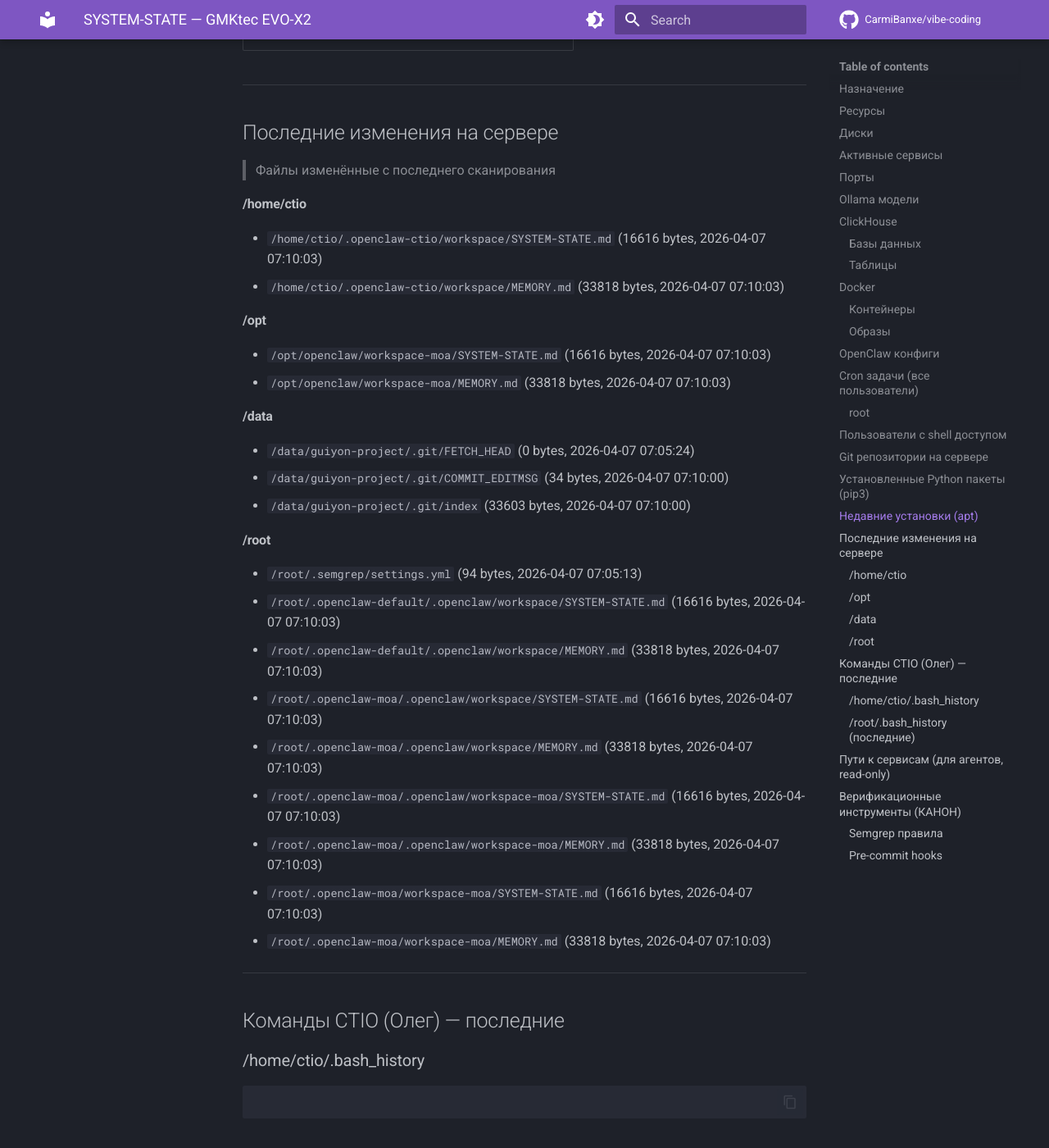
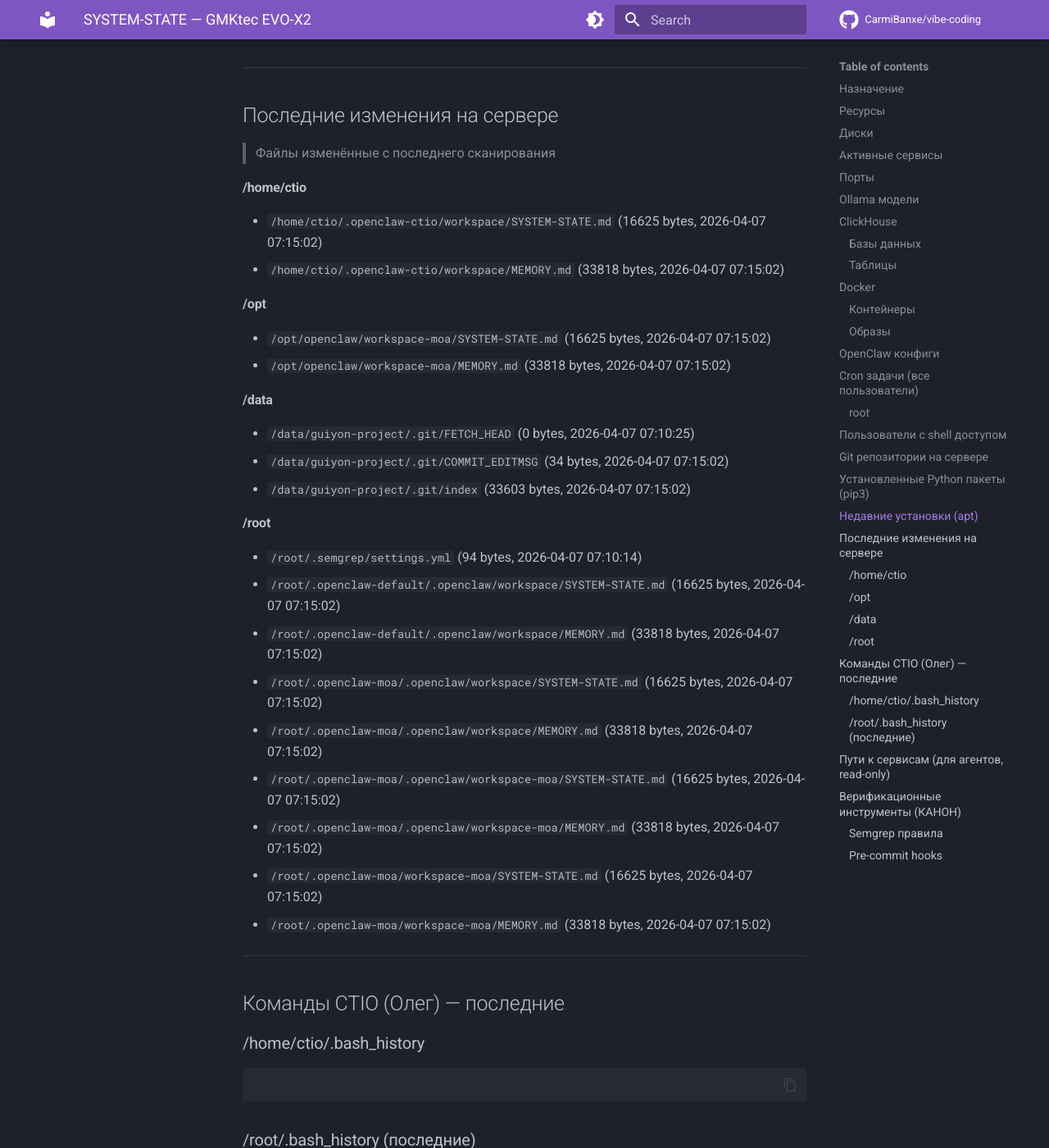
Before and after one commit to CarmiBanxe/vibe-coding, an MkDocs documentation site: the page built from docs/SYSTEM-STATE.md, in a window 1280 px wide and 1400 px high, scrolled down 13841 px. Shown: the whole window at 82% size. Built offline with MkDocs 1.6.1 and Material for MkDocs 9.7.7, drawn with Linux system fonts in a browser that asks for light colours; comment, search, counter and statistics services are not loaded; some of the changed text lies outside the part shown.

Commit message:
auto: SYSTEM-STATE v2 update (2026-04-07 07:15 CEST)

```diff
--- a/docs/SYSTEM-STATE.md
+++ b/docs/SYSTEM-STATE.md
@@ -1,6 +1,6 @@
 # SYSTEM-STATE — GMKtec EVO-X2
 > Автоматически обновляется каждые 5 минут
-> Последнее сканирование: 2026-04-07 07:10 CEST
+> Последнее сканирование: 2026-04-07 07:15 CEST
 > Источник: ctio-watcher.sh v2 (cron)
 
 ## Назначение
@@ -11,8 +11,8 @@
 ---
 
 ## Ресурсы
-- RAM: 11Gi / 30Gi (free: 1.6Gi)
-- Load: 1.84 2.24 2.43
+- RAM: 11Gi / 30Gi (free: 1.2Gi)
+- Load: 2.02 2.16 2.34
 - GPU VRAM used: 58.6 GB
 
 ## Диски
@@ -249,8 +249,8 @@
 | marble-src-marble-frontend:latest | 757MB |
 | marble-src-marble-backend:latest | 255MB |
 | andreysenov/firebase-tools:latest | 1.47GB |
+| jube.app:latest | 646MB |
 | <none>:<none> | 646MB |
-| jube.app:latest | 646MB |
 | mongo:8 | 950MB |
 | postgis/postgis:17-3.5 | 637MB |
 | postgres:17 | 453MB |
@@ -379,28 +379,28 @@
 
 
 #### /home/ctio
-- `/home/ctio/.openclaw-ctio/workspace/SYSTEM-STATE.md` (16616 bytes, 2026-04-07 07:10:03)
-- `/home/ctio/.openclaw-ctio/workspace/MEMORY.md` (33818 bytes, 2026-04-07 07:10:03)
+- `/home/ctio/.openclaw-ctio/workspace/SYSTEM-STATE.md` (16625 bytes, 2026-04-07 07:15:02)
+- `/home/ctio/.openclaw-ctio/workspace/MEMORY.md` (33818 bytes, 2026-04-07 07:15:02)
 
 #### /opt
-- `/opt/openclaw/workspace-moa/SYSTEM-STATE.md` (16616 bytes, 2026-04-07 07:10:03)
-- `/opt/openclaw/workspace-moa/MEMORY.md` (33818 bytes, 2026-04-07 07:10:03)
+- `/opt/openclaw/workspace-moa/SYSTEM-STATE.md` (16625 bytes, 2026-04-07 07:15:02)
+- `/opt/openclaw/workspace-moa/MEMORY.md` (33818 bytes, 2026-04-07 07:15:02)
 
 #### /data
-- `/data/guiyon-project/.git/FETCH_HEAD` (0 bytes, 2026-04-07 07:05:24)
-- `/data/guiyon-project/.git/COMMIT_EDITMSG` (34 bytes, 2026-04-07 07:10:00)
-- `/data/guiyon-project/.git/index` (33603 bytes, 2026-04-07 07:10:00)
+- `/data/guiyon-project/.git/FETCH_HEAD` (0 bytes, 2026-04-07 07:10:25)
+- `/data/guiyon-project/.git/COMMIT_EDITMSG` (34 bytes, 2026-04-07 07:15:02)
+- `/data/guiyon-project/.git/index` (33603 bytes, 2026-04-07 07:15:02)
 
 #### /root
-- `/root/.semgrep/settings.yml` (94 bytes, 2026-04-07 07:05:13)
-- `/root/.openclaw-default/.openclaw/workspace/SYSTEM-STATE.md` (16616 bytes, 2026-04-07 07:10:03)
-- `/root/.openclaw-default/.openclaw/workspace/MEMORY.md` (33818 bytes, 2026-04-07 07:10:03)
-- `/root/.openclaw-moa/.openclaw/workspace/SYSTEM-STATE.md` (16616 bytes, 2026-04-07 07:10:03)
-- `/root/.openclaw-moa/.openclaw/workspace/MEMORY.md` (33818 bytes, 2026-04-07 07:10:03)
-- `/root/.openclaw-moa/.openclaw/workspace-moa/SYSTEM-STATE.md` (16616 bytes, 2026-04-07 07:10:03)
-- `/root/.openclaw-moa/.openclaw/workspace-moa/MEMORY.md` (33818 bytes, 2026-04-07 07:10:03)
-- `/root/.openclaw-moa/workspace-moa/SYSTEM-STATE.md` (16616 bytes, 2026-04-07 07:10:03)
-- `/root/.openclaw-moa/workspace-moa/MEMORY.md` (33818 bytes, 2026-04-07 07:10:03)
+- `/root/.semgrep/settings.yml` (94 bytes, 2026-04-07 07:10:14)
+- `/root/.openclaw-default/.openclaw/workspace/SYSTEM-STATE.md` (16625 bytes, 2026-04-07 07:15:02)
+- `/root/.openclaw-default/.openclaw/workspace/MEMORY.md` (33818 bytes, 2026-04-07 07:15:02)
+- `/root/.openclaw-moa/.openclaw/workspace/SYSTEM-STATE.md` (16625 bytes, 2026-04-07 07:15:02)
+- `/root/.openclaw-moa/.openclaw/workspace/MEMORY.md` (33818 bytes, 2026-04-07 07:15:02)
+- `/root/.openclaw-moa/.openclaw/workspace-moa/SYSTEM-STATE.md` (16625 bytes, 2026-04-07 07:15:02)
+- `/root/.openclaw-moa/.openclaw/workspace-moa/MEMORY.md` (33818 bytes, 2026-04-07 07:15:02)
+- `/root/.openclaw-moa/workspace-moa/SYSTEM-STATE.md` (16625 bytes, 2026-04-07 07:15:02)
+- `/root/.openclaw-moa/workspace-moa/MEMORY.md` (33818 bytes, 2026-04-07 07:15:02)
 
 ---
 
```
Also changed, not shown: other parts of docs/SYSTEM-STATE.md (+1 -1 lines).
